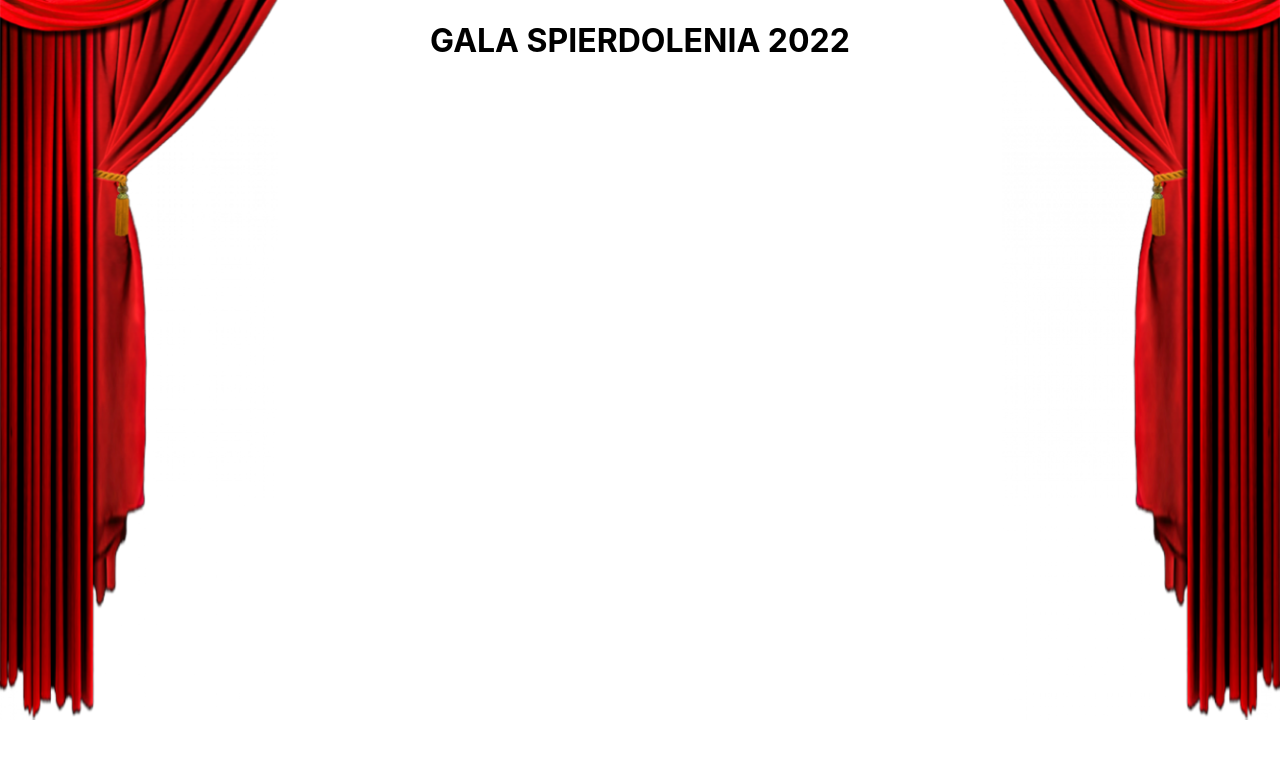
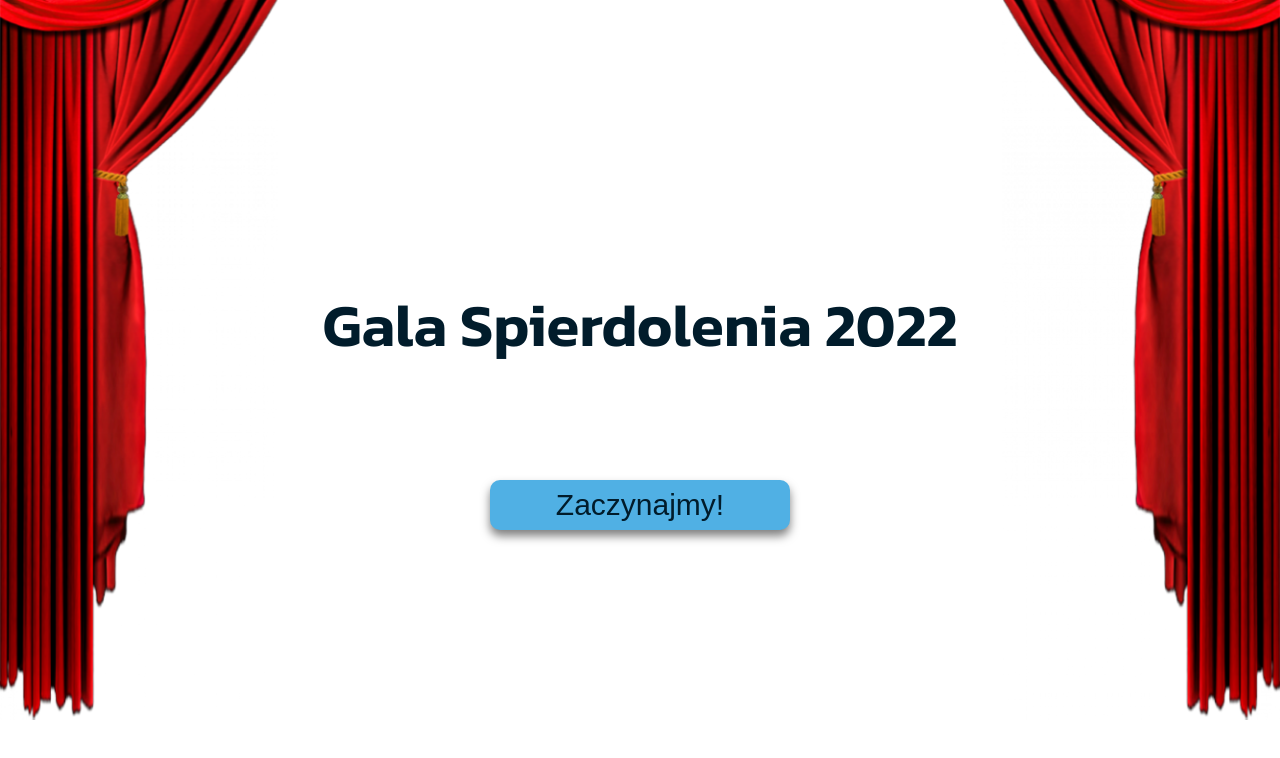
Before and after one commit to MightyKielsa/gala_frontend, a React (Create React App) app: page / in a window 1280 px wide. Shown: the top 758 px of the page. Built offline with nearby package versions, Linux system fonts and the light colour scheme.

Commit message:
Landing page added

```diff
--- a/src/App/App.css
+++ b/src/App/App.css
@@ -1,38 +1,21 @@
-.App {
-  text-align: center;
+@import url('https://fonts.googleapis.com/css2?family=Kanit:wght@400;600&display=swap');
+
+:root {
+    --primary: #058ED9;
+	--primary-tint: #50b0e4;
+    --primary-shade: #035582;
+	--primary-font-light: #e6f4fb;
+	--primary-font-dark: #011c2b;
+	--secondary: #C1292E;
+	--secondary-tint: #d4696d;
+    --secondary-shade: #871d20;
+	--supporting-1: #241023;
+	--supporting-2: #F71735;
+	--background: #F4EBD9;
+	--font-fam1: 'Kanit', sans-serif;
 }
 
-.App-logo {
-  height: 40vmin;
-  pointer-events: none;
+.App {
+    background-color: var(--background);
+    color: var(--primary-font-dark);
 }
-
-@media (prefers-reduced-motion: no-preference) {
-  .App-logo {
-    animation: App-logo-spin infinite 20s linear;
-  }
-}
-
-.App-header {
-  background-color: #282c34;
-  min-height: 100vh;
-  display: flex;
-  flex-direction: column;
-  align-items: center;
-  justify-content: center;
-  font-size: calc(10px + 2vmin);
-  color: white;
-}
-
-.App-link {
-  color: #61dafb;
-}
-
-@keyframes App-logo-spin {
-  from {
-    transform: rotate(0deg);
-  }
-  to {
-    transform: rotate(360deg);
-  }
-}
--- a/src/Landing/Landing.css
+++ b/src/Landing/Landing.css
@@ -0,0 +1,14 @@
+
+
+.main-header-landing {
+    font-size: 60px;
+    position: absolute;
+    margin-left: auto;
+    margin-right: auto;
+    left: 0;
+    right: 0;
+    top:30%;
+    font-family: var(--font-fam1);
+    font-weight: 600;
+    width: max-content;
+}
--- a/src/Landing/Landing.js
+++ b/src/Landing/Landing.js
@@ -1,9 +1,12 @@
+import './Landing.css';
 import Curtains from "../Curtains/Curtains";
+import MainButton from "../MainButton/MainButton.js"
 
 function Landing () {
     return <div>
         <Curtains></Curtains>
-        <h1>GALA SPIERDOLENIA 2022</h1>
+        <h1 className="main-header-landing">Gala Spierdolenia 2022</h1>
+        <MainButton buttonText="Zaczynajmy!"></MainButton>
     </div>
 }
 
--- /dev/null
+++ b/src/MainButton/MainButton.css
@@ -0,0 +1,16 @@
+.main-button {
+    position: absolute;
+    left: 0;
+    right: 0;
+    top:60%;
+    margin-left: auto;
+    margin-right: auto;
+    width: 300px;
+    height: 50px;
+    font-size: 30px;
+    border-radius: 10px;
+    background-color: var(--primary-tint);
+    color: var(--primary-font-dark);
+    border: none;
+    box-shadow: 0px 6px 10px rgba(0, 0, 0, 0.5);
+}
--- /dev/null
+++ b/src/MainButton/MainButton.js
@@ -0,0 +1,6 @@
+import "./MainButton.css";
+
+function MainButton (props){
+return <button className="main-button">{props.buttonText}</button>
+}
+export default MainButton;
```
